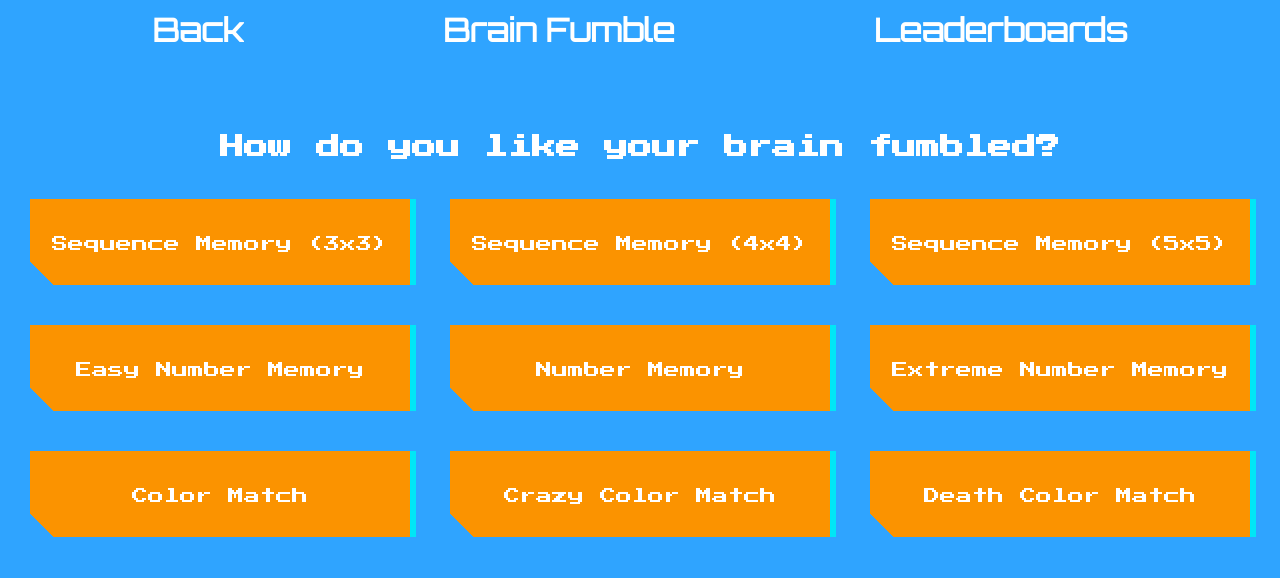
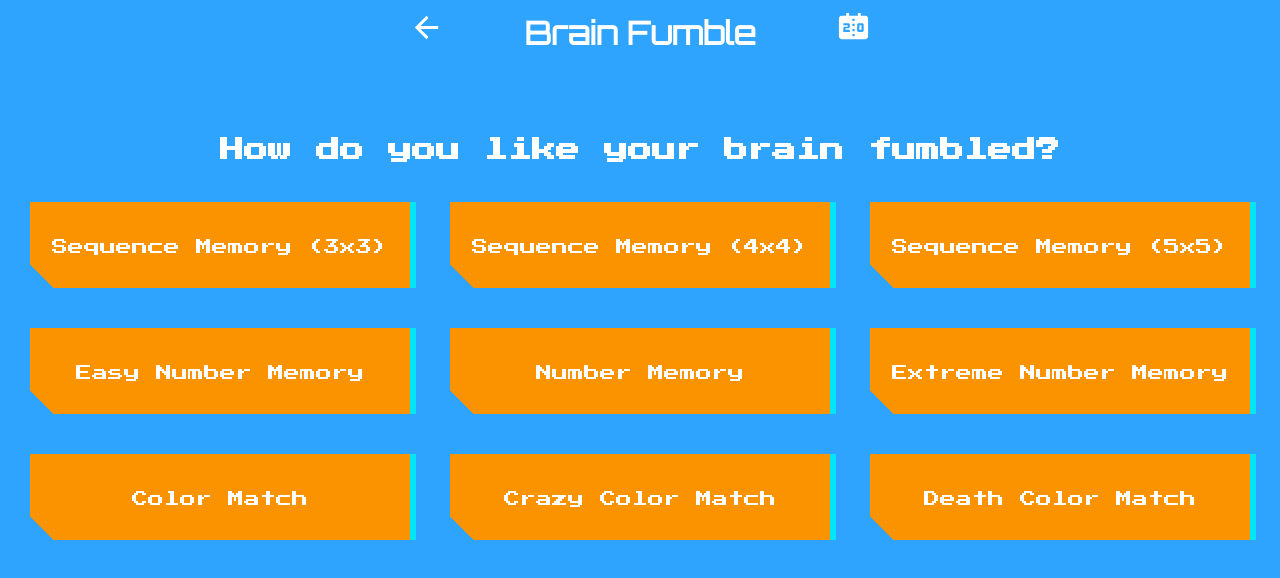
Before and after one commit to MrMcPat/fumble-game, a React (Create React App) app in the folder fumble-game-client/: page /menu in a window 1280 px wide. Shown: the top 578 px of the page. Built offline with nearby package versions, Linux system fonts and the light colour scheme.

Commit message:
some styling

```diff
--- a/fumble-game-client/package.json
+++ b/fumble-game-client/package.json
@@ -5,6 +5,7 @@
   "dependencies": {
     "@emotion/react": "^11.8.1",
     "@emotion/styled": "^11.8.1",
+    "@mui/icons-material": "^5.5.0",
     "@mui/material": "^5.5.0",
     "@testing-library/jest-dom": "^5.16.2",
     "@testing-library/react": "^12.1.3",
--- a/fumble-game-client/src/components/HighScoreCard.js
+++ b/fumble-game-client/src/components/HighScoreCard.js
@@ -4,7 +4,7 @@ function HighScoreCard({player}) {
 
   return (
     <div className="player-score-card">
-        <p>Name: {player.name}</p>
+        <h3>{player.name}</h3>
         <p>{player.game_mode.game_mode}</p>
         <p>High Score: {player.high_score}</p>
         <p>{player.game_result}</p>
--- a/fumble-game-client/src/components/HighScores.js
+++ b/fumble-game-client/src/components/HighScores.js
@@ -23,12 +23,10 @@ function HighScores() {
         <div className="cube"></div>
         <div className="cube"></div>
         <div className="cube"></div>
-    <div className="player-score-container">
-    {playerDataList}
+      <div className="player-score-container">
+        {playerDataList}
+      </div>
     </div>
-
-
-      </div>
   )
 }
 
--- a/fumble-game-client/src/components/Navbar.js
+++ b/fumble-game-client/src/components/Navbar.js
@@ -1,15 +1,15 @@
 import React from "react";
 import {Link} from "react-router-dom"
+import ScoreboardIcon from '@mui/icons-material/Scoreboard';
+import ArrowBackIcon from '@mui/icons-material/ArrowBack';
 
 function Navbar() {
   return (
     <div className="navbar">
-      <Link style={{textDecoration: "none"}} to="/"><h1>Back</h1></Link>
+      <Link style={{textDecoration: "none", color: "white"}} to="/"><ArrowBackIcon fontSize="large"/></Link>
       <h1>Brain Fumble</h1>
-      <Link style={{textDecoration: "none"}} to="/highscores"><h1>Leaderboards</h1></Link>
-
+      <Link style={{textDecoration: "none", color: "white"}} to="/highscores"><ScoreboardIcon fontSize="large"/></Link>
     </div>
-
   );
 }
 
--- a/fumble-game-client/src/index.css
+++ b/fumble-game-client/src/index.css
@@ -63,7 +63,7 @@ code {
 .navbar h1 {
   display: inline;
   color: white;
-  margin: 0 100px;
+  margin: 0 80px;
 }
 
 .menu-page {
@@ -420,7 +420,7 @@ code {
 .player-score-container {
   justify-content: center;
   display: grid;
-  grid-template-columns: auto auto auto auto;
+  grid-template-columns: auto auto auto auto auto;
 }
 
 .player-score-card {
```
Also changed, not shown: 2 other files (tests, documents, lock files or other folders).
